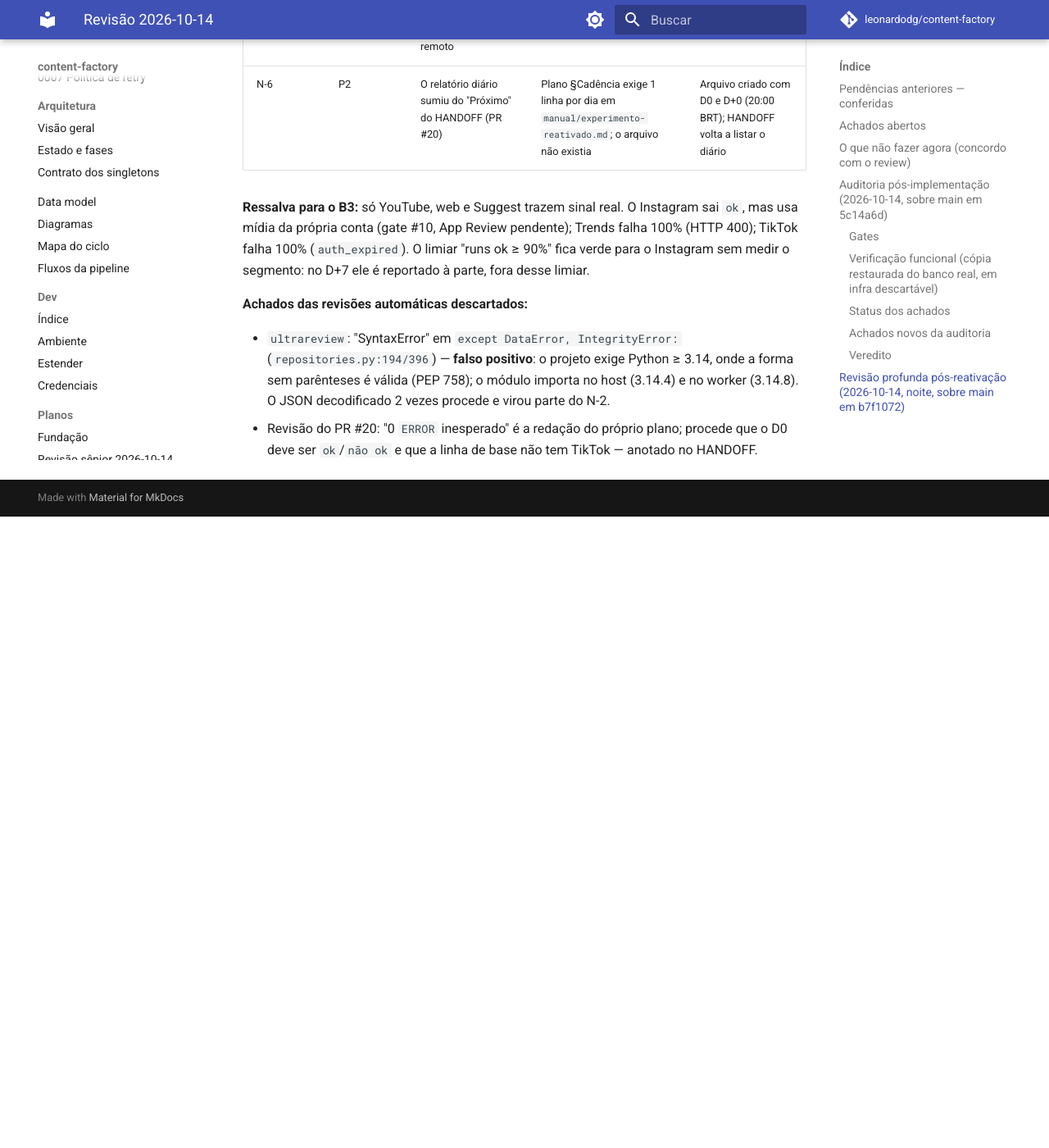
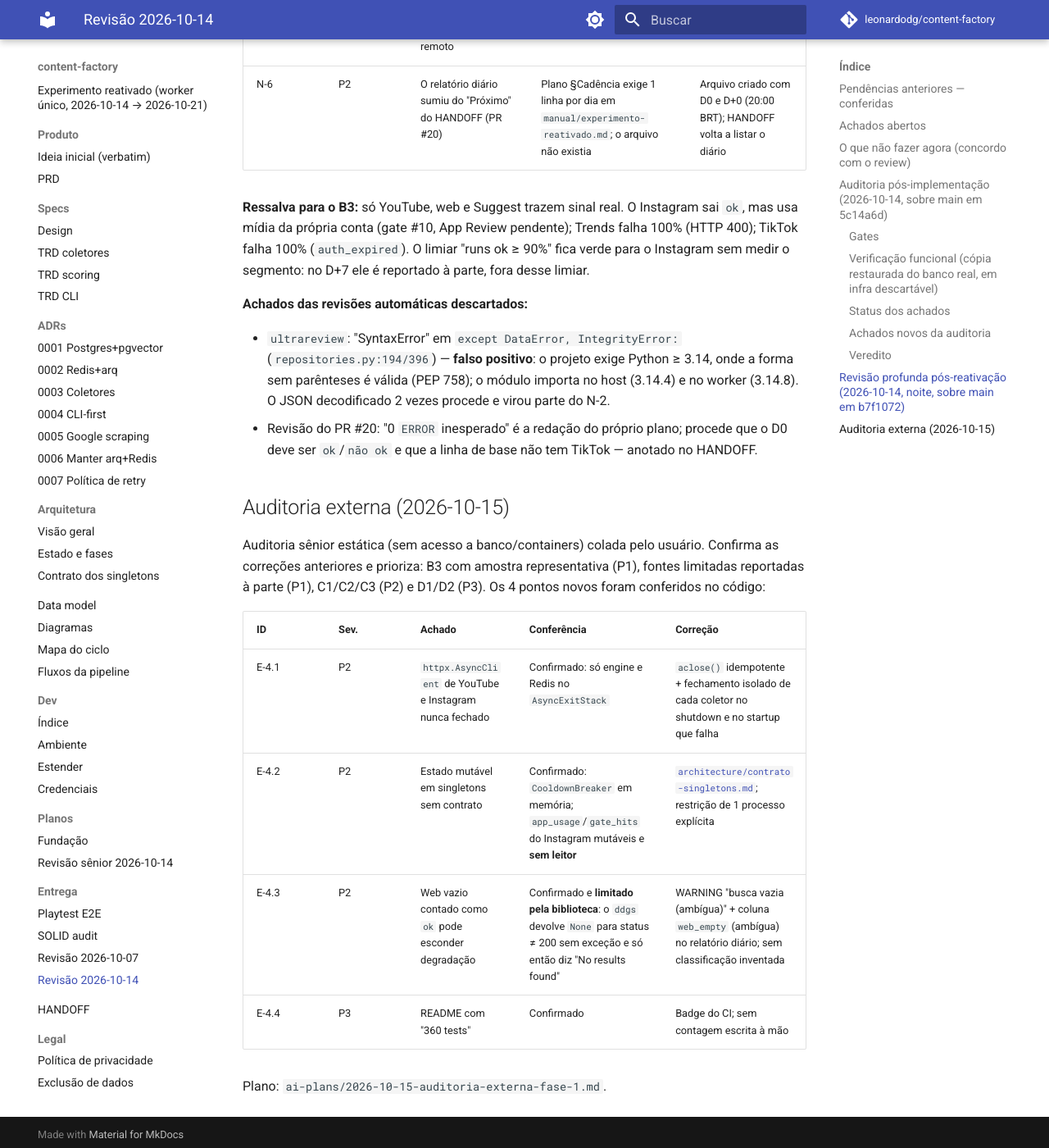
Before and after one commit to leonardodg/content-factory, an MkDocs documentation site: the page built from docs/REVISAO_2026-10-14.md, in a window 1280 px wide and 1400 px high, scrolled down 9435 px. Shown: the whole window at 82% size. Built offline with MkDocs 1.6.1 and Material for MkDocs 9.7.7, drawn with Linux system fonts in a browser that asks for light colours; comment, search, counter and statistics services are not loaded; before the commit the page ends 10065 px from its top, so only the background shows below that.

Commit message:
docs: registro da auditoria externa (E-4.1…E-4.4) + web_empty no diário
Co-Authored-By: Claude Opus 5.5 <noreply@anthropic.com>
Claude-Session: https://claude.ai/code/session_01MukVk9tmY1SbNMkib7uHyt

```diff
--- a/docs/HANDOFF.md
+++ b/docs/HANDOFF.md
@@ -60,6 +60,14 @@ pós-implementação e achados A-1…A-7); plano:
   corrigidos; deploy do worker entre o score das 21:30 e o research das
   07:00 BRT. **Ressalva do B3:** Instagram usa mídia própria (gate #10),
   então fica fora do limiar "runs ok ≥ 90%".
+- **Auditoria externa (2026-10-15):** E-4.1 (clientes HTTP fechados no
+  shutdown), E-4.2 (contrato dos singletons), E-4.3 (WARNING de web vazio
+  ambíguo + `web_empty` no diário) e E-4.4 (README) corrigidos; registro
+  em `REVISAO_2026-10-14.md`. **App Meta próprio** (`content-factory`,
+  portfólio LDG Technology LTDA) criado e configurado (URLs legais,
+  permissões "Pronto para teste"); pendente: verificação da empresa
+  (usuário, 15/10), Provedor de Tecnologia, token novo, vídeo e envio —
+  procedimento em `manual/chaves-api.md` §2.1.
 - **Próximo:** **relatório diário** (1 linha por dia após o collect das
   20:00 BRT em [`manual/experimento-reativado.md`](manual/experimento-reativado.md)),
   D+3 (17/10) e D+7 (21/10, validação B3); depois C1–C3, D1–D2,
--- a/docs/REVISAO_2026-10-14.md
+++ b/docs/REVISAO_2026-10-14.md
@@ -167,3 +167,19 @@ medir o segmento: no D+7 ele é reportado à parte, fora desse limiar.
 - Revisão do PR #20: "0 `ERROR` inesperado" é a redação do próprio plano;
   procede que o D0 deve ser `ok`/`não ok` e que a linha de base não tem
   TikTok — anotado no HANDOFF.
+
+## Auditoria externa (2026-10-15)
+
+Auditoria sênior estática (sem acesso a banco/containers) colada pelo
+usuário. Confirma as correções anteriores e prioriza: B3 com amostra
+representativa (P1), fontes limitadas reportadas à parte (P1), C1/C2/C3
+(P2) e D1/D2 (P3). Os 4 pontos novos foram conferidos no código:
+
+| ID | Sev. | Achado | Conferência | Correção |
+| --- | --- | --- | --- | --- |
+| E-4.1 | P2 | `httpx.AsyncClient` de YouTube e Instagram nunca fechado | Confirmado: só engine e Redis no `AsyncExitStack` | `aclose()` idempotente + fechamento isolado de cada coletor no shutdown e no startup que falha |
+| E-4.2 | P2 | Estado mutável em singletons sem contrato | Confirmado: `CooldownBreaker` em memória; `app_usage`/`gate_hits` do Instagram mutáveis e **sem leitor** | [`architecture/contrato-singletons.md`](architecture/contrato-singletons.md); restrição de 1 processo explícita |
+| E-4.3 | P2 | Web vazio contado como `ok` pode esconder degradação | Confirmado e **limitado pela biblioteca**: o `ddgs` devolve `None` para status ≠ 200 sem exceção e só então diz "No results found" | WARNING "busca vazia (ambígua)" + coluna `web_empty` (ambígua) no relatório diário; sem classificação inventada |
+| E-4.4 | P3 | README com "360 tests" | Confirmado | Badge do CI; sem contagem escrita à mão |
+
+Plano: `ai-plans/2026-10-15-auditoria-externa-fase-1.md`.
```
Also changed, not shown: docs/manual/experimento-reativado.md (+4 -1 lines).
